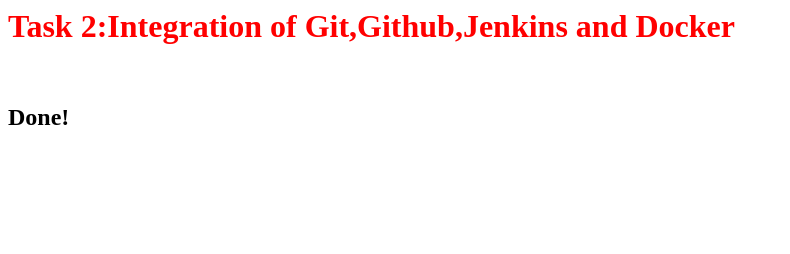
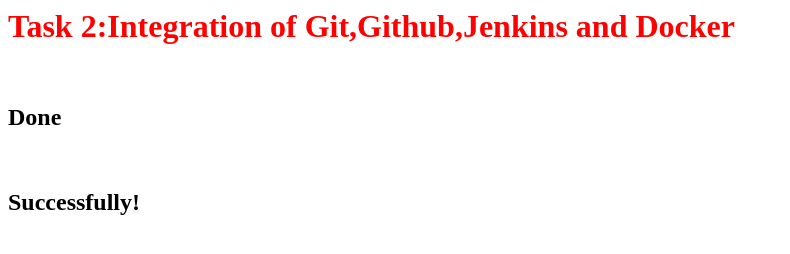
Before and after one commit to onkar2701/task2, a plain HTML site: page index.html in a window 1280 px wide. Shown: the whole page, without its empty margins (0-790 px from the left). Drawn offline with Linux system fonts and the light colour scheme.

Commit message:
fourth commit

```diff
--- a/index.html
+++ b/index.html
@@ -4,6 +4,7 @@
 </head>
 <body>
 <h1 style="color:red;">Task 2:Integration of Git,Github,Jenkins and Docker</h1><br>
-<h2>Done!</h2>
+<h2>Done</h2><br>
+<h2>Successfully!</h3>
 </body>
 </html>
```
